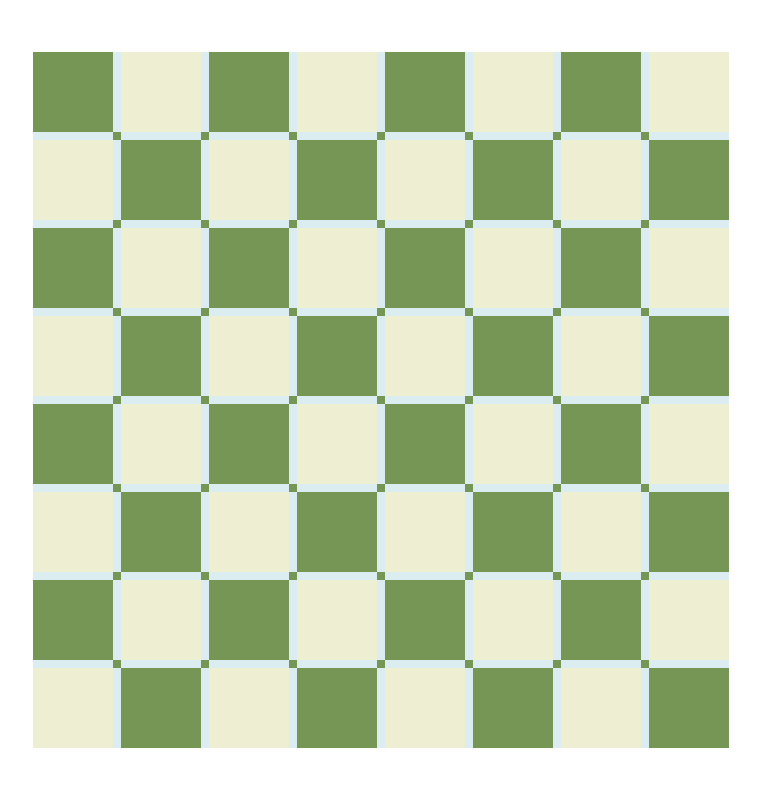
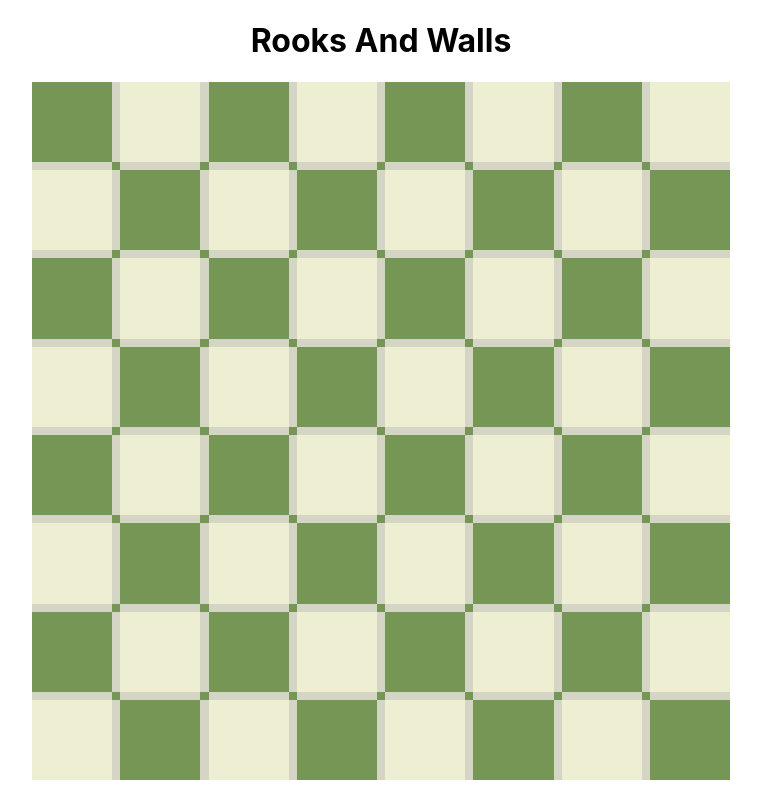
Before and after one commit to LeoNunes/RooksAndWallsWeb, a React (Create React App) app: page / in a window 1280 px wide. Shown: the whole page, without its empty margins (259-1020 px from the left). Built offline with nearby package versions, Linux system fonts and the light colour scheme.

Commit message:
Refactor: Add Walls

```diff
--- a/src/App.css
+++ b/src/App.css
@@ -1,7 +1,13 @@
 .App {
-  text-align: center;
-  display: flex;
-  align-items: center;
-  justify-content: center;
-  min-height: 100vh;
+    display: flex;
+	flex-direction: column;
+	height: 100vh;
+
+	& h1 {
+		align-self: center;
+	}
+
+	& .board-container {
+		margin: 0 20px 20px 20px;
+	}
 }
--- a/src/App.tsx
+++ b/src/App.tsx
@@ -8,6 +8,7 @@ function App() {
 
     return (
         <div className="App">
+            <h1>Rooks And Walls</h1>
             <RnWGame />
         </div>
     );
--- a/src/Components/Board/BoardBase.css
+++ b/src/Components/Board/BoardBase.css
@@ -1,10 +1,25 @@
+.board-container {
+    container: board-container / size;
+    display: flex;
+    flex: 1;
+}
+
+.board-wrapper {
+    display: flex;
+    flex: 1;
+    flex-direction: column;
+	align-items: center;
+
+    @container board-container (max-aspect-ratio: 1/1) {
+        flex-direction: row;
+    }
+}
+
 .board {
     display: flex;
+    flex: 1;
     flex-direction: column;
-    background-color: white;
-
-    width: 696px;
-    height: 696px;
+    aspect-ratio: 1;
 }
 
 .board-row {
--- a/src/Components/Board/BoardBase.tsx
+++ b/src/Components/Board/BoardBase.tsx
@@ -34,8 +34,8 @@ export default function BoardBase(props: BoardBaseProps) {
         );
     }
 
-    function createCornerSpace() {
-        return <div className='board-corner-space'/>
+    function createCornerSpace(coordinate: SquareCoordinate) {
+        return <div key={`corner-${coordinate.row}-${coordinate.column}`} className='board-corner-space'/>;
     }
 
     function buildRow(row: number) {
@@ -63,7 +63,7 @@ export default function BoardBase(props: BoardBaseProps) {
                 const squareCoord = { row, column };
                 components.push(createEdge(edgeBelow(squareCoord)));
                 if (column !== props.columns - 1) {
-                    components.push(createCornerSpace());
+                    components.push(createCornerSpace(squareCoord));
                 }
             }
             return (
@@ -78,8 +78,12 @@ export default function BoardBase(props: BoardBaseProps) {
 
     const rows = Array.from({ length: props.rows }, (_, i) => i);
     return (
-        <div className='board'>
-            { rows.flatMap(row => buildRow(row)) }
+        <div className='board-container'>
+            <div className='board-wrapper'>
+                <div className='board'>
+                    { rows.flatMap(row => buildRow(row)) }
+                </div>
+            </div>
         </div>
     );
 }
--- a/src/Components/Board/Edge.css
+++ b/src/Components/Board/Edge.css
@@ -1,6 +1,6 @@
 .board-edge {
     display: flex;
-    background-color: #dcedf1;
+    background-color: #d5d5c6;
 
     &.vertical {
         flex: 1;
--- /dev/null
+++ b/src/Components/Board/Wall.css
@@ -0,0 +1,4 @@
+.wall {
+    flex: 1;
+    background-color: #183b09;
+}
--- /dev/null
+++ b/src/Components/Board/Wall.tsx
@@ -0,0 +1,11 @@
+import React, { PropsWithChildren } from 'react';
+import './Wall.css';
+
+type WallProps = PropsWithChildren<{}>;
+export function Wall(props: WallProps) {
+    return (
+        <div className='wall'>
+            { props.children }
+        </div>
+    );
+}
--- a/src/Components/Board/withChessPieces.tsx
+++ b/src/Components/Board/withChessPieces.tsx
@@ -5,7 +5,6 @@ import ChessPiece, { ChessPieceProps } from './ChessPiece';
 export type RequiredBoardProps = {
     createSquareContent?: (coord: SquareCoordinate) => React.ReactNode,
 };
-
 export type PieceData = ChessPieceProps & {
     coordinate: SquareCoordinate,
 };
@@ -20,7 +19,7 @@ export default function withChessPieces<TBoardProps extends RequiredBoardProps>(
 
         function createPieces(coord: SquareCoordinate) {
             const pieceData = props.piecesData.find(p => areSquareCoordinatesEqual(p.coordinate, coord));
-            if (!pieceData) return props.createSquareContent?.(coord);
+            if (!pieceData) return props.createSquareContent;
 
             return (
                 <ChessPiece {...pieceData}>
--- a/src/Components/Board/withPlacementMode.tsx
+++ b/src/Components/Board/withPlacementMode.tsx
@@ -19,7 +19,7 @@ export default function withPlacementMode<TBoardProps extends RequiredBoardProps
 
         function createPlacebleAreas(coord: SquareCoordinate) {
             if (props.placebleCoordinates.find(c => areSquareCoordinatesEqual(c, coord)) === undefined) {
-                return props.createSquareContent?.(coord);
+                return props.createSquareContent;
             }
 
             return (
--- /dev/null
+++ b/src/Components/Board/withWalls.tsx
@@ -0,0 +1,33 @@
+import React, { ReactNode } from 'react';
+import { EdgeCoordinate, areEdgeCoordinatesEqual } from '../../Data/Common/Coordinates';
+import { Wall } from './Wall';
+
+export type RequiredBoardProps = {
+    createEdgeContent?: (coord: EdgeCoordinate) => ReactNode,
+};
+export type WallData = {
+    coordinate: EdgeCoordinate,
+};
+export type WithWallsProps<TBoardProps> = TBoardProps & {
+    wallsData: WallData[],
+};
+export default function withWalls<TBoardProps extends RequiredBoardProps>(
+    Board: React.FC<TBoardProps>
+): React.FC<WithWallsProps<TBoardProps>> {
+
+    return function(props: WithWallsProps<TBoardProps>) {
+
+        function createWalls(coord: EdgeCoordinate) {
+            const wallData = props.wallsData.find(w => areEdgeCoordinatesEqual(w.coordinate, coord));
+            if (!wallData) return props.createEdgeContent;
+
+            return (
+                <Wall>
+                    { props.createEdgeContent?.(coord) }
+                </Wall>
+            );
+        }
+
+        return <Board {...props} createEdgeContent={createWalls}/>
+    }
+}
--- /dev/null
+++ b/src/Controllers/RnWGame/addWalls.tsx
@@ -0,0 +1,17 @@
+import React from 'react';
+import { GameData } from '../../Data/GameData/Model';
+import withWalls, { RequiredBoardProps, WallData } from '../../Components/Board/withWalls';
+
+export default function addWalls<TBoardProps extends RequiredBoardProps>(
+    Board: React.FC<TBoardProps>,
+    gameData: GameData): React.FC<TBoardProps> {
+
+    const wallsData: WallData[] = gameData.walls.map(wall => ({
+        coordinate: wall.position,
+    }));
+
+    const Component = withWalls(Board);
+    return function (props: TBoardProps) {
+        return <Component {...props} wallsData={wallsData}/>
+    }
+}
--- a/src/Controllers/RnWGame/index.tsx
+++ b/src/Controllers/RnWGame/index.tsx
@@ -6,6 +6,7 @@ import BoardBase, { BoardBaseProps } from '../../Components/Board/BoardBase';
 import addClickMovement from './addClickMovement';
 import addChessPieces from './addChessPieces';
 import addPlacementMode from './addPlacementMode';
+import addWalls from './addWalls';
 import { gameConfig } from '../../GameConfig';
 
 export type RnWGameProps = RnWGameControllerProps;
@@ -35,6 +36,7 @@ function buildBoardComponent(gameData: GameData, gameDataDispatch: React.Dispatc
 
     Board = addClickMovement(Board, gameData, gameDataDispatch);
     Board = addPlacementMode(Board, gameData, gameDataDispatch);
+    Board = addWalls(Board, gameData);
     Board = addChessPieces(Board, gameData);
 
     return Board;
```
